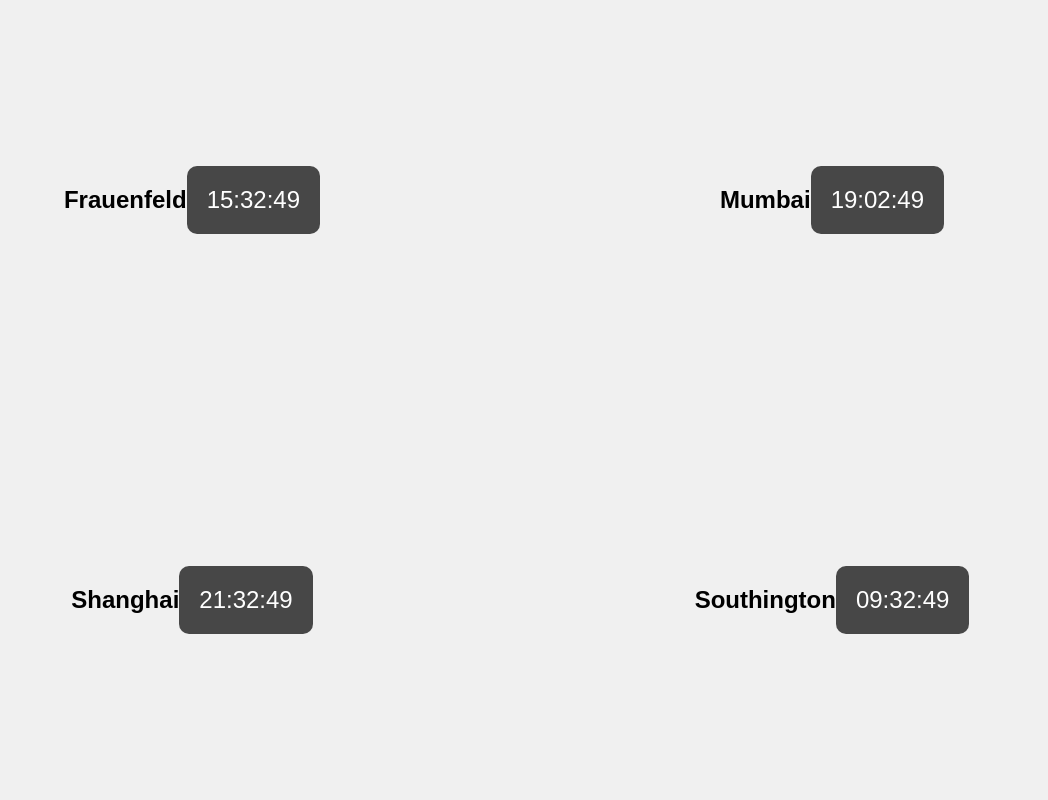
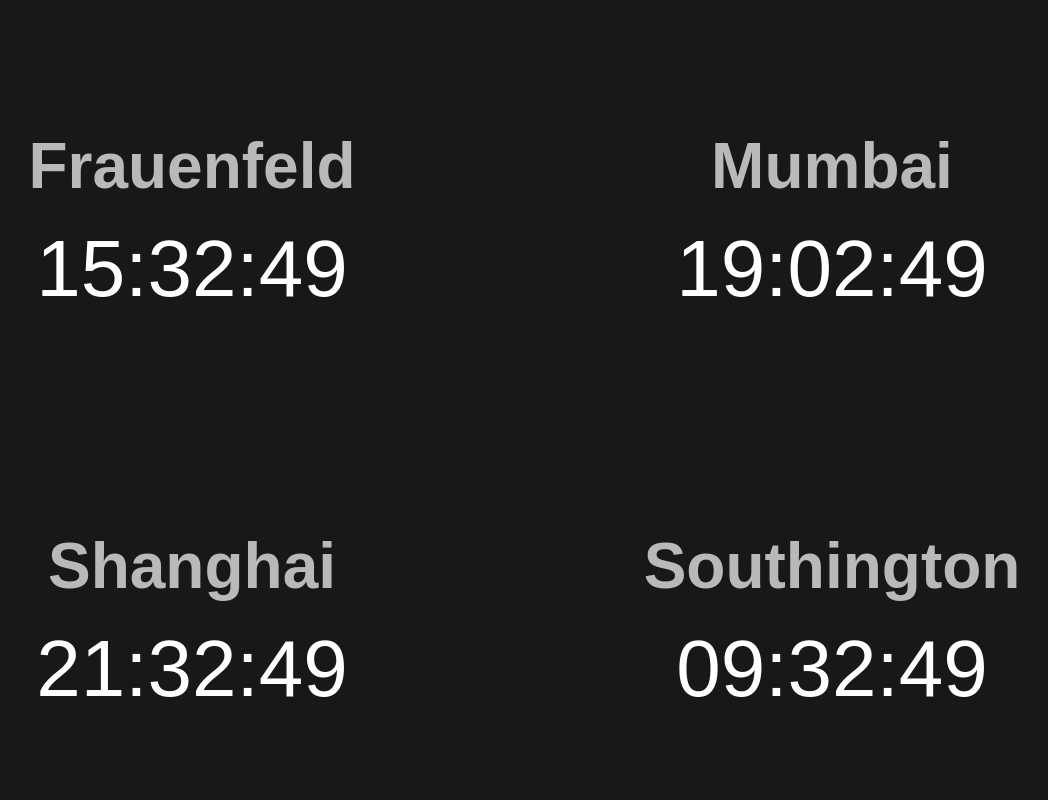
Before and after one commit to Imburdalinix/imburdalinix.github.io, a plain HTML site: page index.html in a window 1280 px wide. Shown: the whole page, without its empty margins (128-1176 px from the left). Drawn offline with Linux system fonts and the light colour scheme.

Commit message:
Update styles.css

```diff
--- a/styles.css
+++ b/styles.css
@@ -5,19 +5,24 @@ body {
     height: 100vh;
     margin: 0;
     font-family: Arial, sans-serif;
-    background-color: #f0f0f0;
+    background-color: #181818;
 }
 
 .clock-container {
     display: flex;
+    flex-direction: column;
     justify-content: center;
     align-items: center;
 }
 
 .clock {
-    padding: 20px;
-    background-color: rgba(0, 0, 0, 0.7);
-    color: white;
-    border-radius: 10px;
-    font-size: 1.5em;
+    padding: 10px;
+    color: rgb(255, 255, 255);
+    font-size: 5em;
 }
+
+.font {
+    font-size: 4em;
+    color: rgb(185, 185, 185);
+    margin-bottom: 10px;
+}
```
